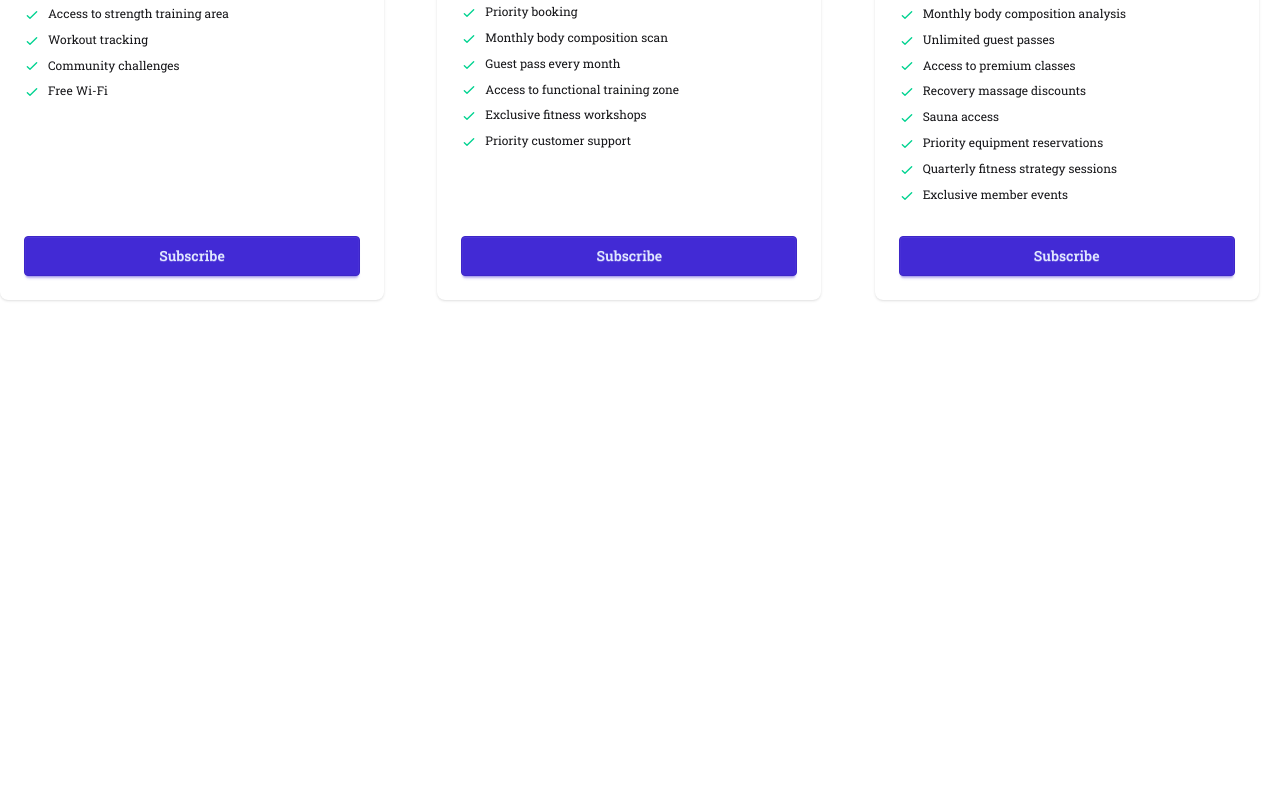
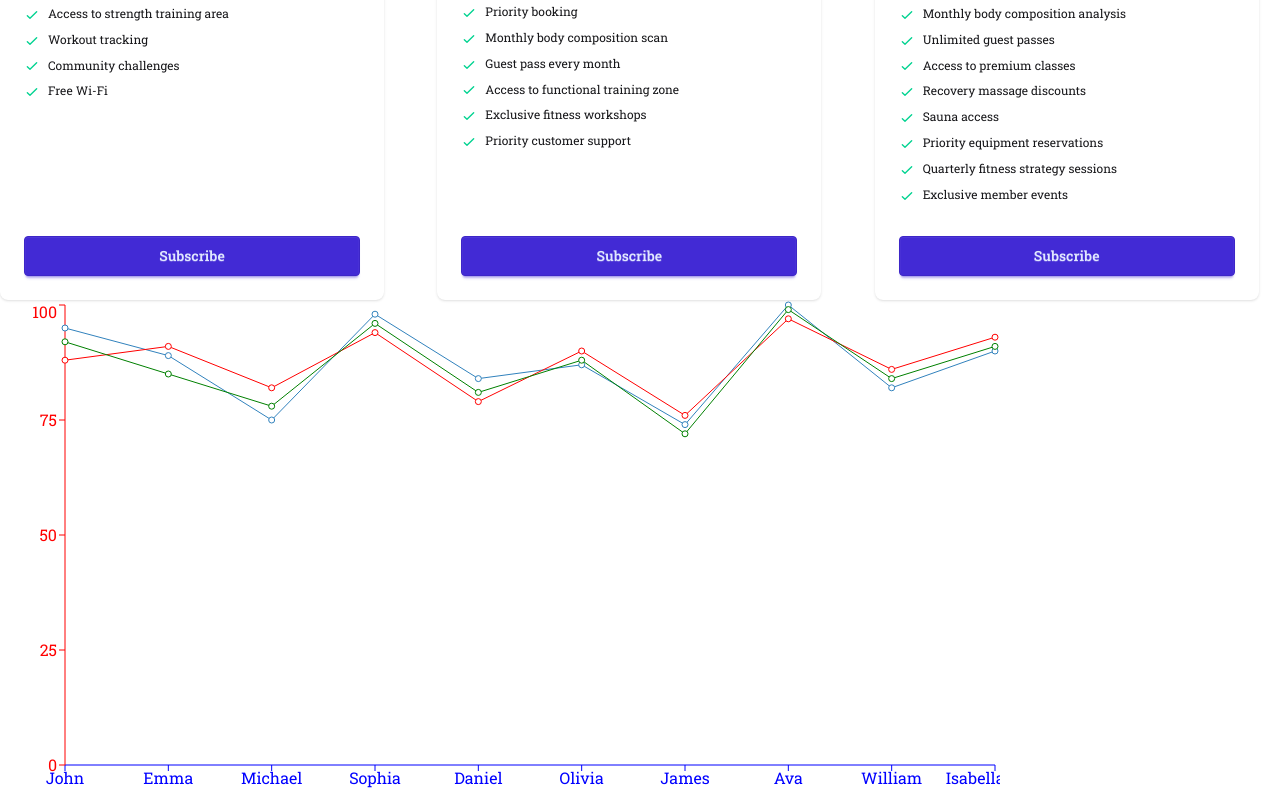
Before and after one commit to aseelrahman/tailwind-react-pricing-options, a React (Vite) app: page / in a window 1280 px wide. Shown: the part 346-1146 px from the top of the page. Before the commit the page ends 800 px from the top, so only its background shows below. Built offline with nearby package versions, Linux system fonts and the light colour scheme.

Commit message:
charts in react

```diff
--- a/package.json
+++ b/package.json
@@ -14,6 +14,7 @@
     "lucide-react": "^1.3.0",
     "react": "^19.2.6",
     "react-dom": "^19.2.6",
+    "recharts": "^3.8.1",
     "tailwindcss": "^4.3.0"
   },
   "devDependencies": {
--- a/src/App.jsx
+++ b/src/App.jsx
@@ -3,6 +3,8 @@ import "./App.css";
 // import DaisyNav from "./assets/components/DaisyNav/DaisyNav";
 import NavBar from "./assets/components/NavBar/NavBar";
 import PricingOptions from "./assets/components/PricingOptions/PricingOptions";
+import ResultsChart from "./assets/components/ResultsChart/ResultsChart";
+
 
 const pricingPromise = fetch('pricingData.json').then(res => res.json())
 
@@ -17,6 +19,8 @@ function App() {
         <Suspense fallback={<span className="loading loading-spinner loading-lg"></span>}>
           <PricingOptions pricingPromise={pricingPromise} />
         </Suspense>
+
+        <ResultsChart />
       </main>
     </>
   );
--- /dev/null
+++ b/src/assets/components/ResultsChart/ResultsChart.jsx
@@ -0,0 +1,91 @@
+import { Line, LineChart, Tooltip, XAxis, YAxis } from "recharts";
+
+const ResultsChart = () => {
+  const resultData = [
+    {
+      id: 1,
+      name: "John",
+      physics: 92,
+      chemistry: 88,
+      math: 95,
+    },
+    {
+      id: 2,
+      name: "Emma",
+      physics: 85,
+      chemistry: 91,
+      math: 89,
+    },
+    {
+      id: 3,
+      name: "Michael",
+      physics: 78,
+      chemistry: 82,
+      math: 75,
+    },
+    {
+      id: 4,
+      name: "Sophia",
+      physics: 96,
+      chemistry: 94,
+      math: 98,
+    },
+    {
+      id: 5,
+      name: "Daniel",
+      physics: 81,
+      chemistry: 79,
+      math: 84,
+    },
+    {
+      id: 6,
+      name: "Olivia",
+      physics: 88,
+      chemistry: 90,
+      math: 87,
+    },
+    {
+      id: 7,
+      name: "James",
+      physics: 72,
+      chemistry: 76,
+      math: 74,
+    },
+    {
+      id: 8,
+      name: "Ava",
+      physics: 99,
+      chemistry: 97,
+      math: 100,
+    },
+    {
+      id: 9,
+      name: "William",
+      physics: 84,
+      chemistry: 86,
+      math: 82,
+    },
+    {
+      id: 10,
+      name: "Isabella",
+      physics: 91,
+      chemistry: 93,
+      math: 90,
+    },
+  ];
+  return (
+    <div>
+      <LineChart width={1000} height={500} data={resultData}>
+        <Tooltip />
+        <XAxis dataKey={'name'} stroke="blue"/>
+        <YAxis stroke="red" />
+        <Line dataKey="math"  />
+        <Line dataKey="chemistry" stroke="red" />
+        <Line dataKey="physics" stroke="green"/>
+
+      </LineChart>
+    </div>
+  );
+};
+
+export default ResultsChart;
```
Also changed, not shown: 1 other file (tests, documents, lock files or other folders).
